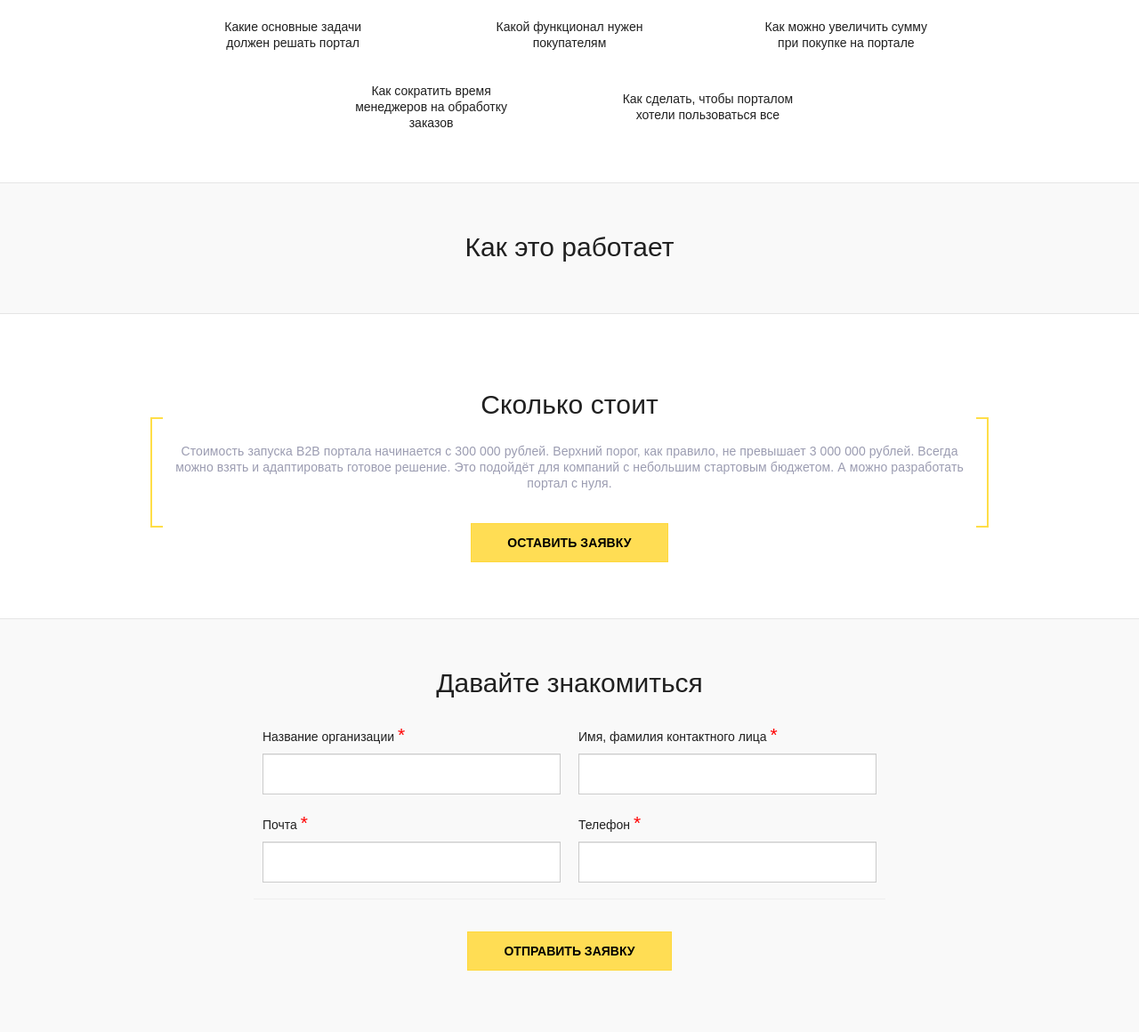
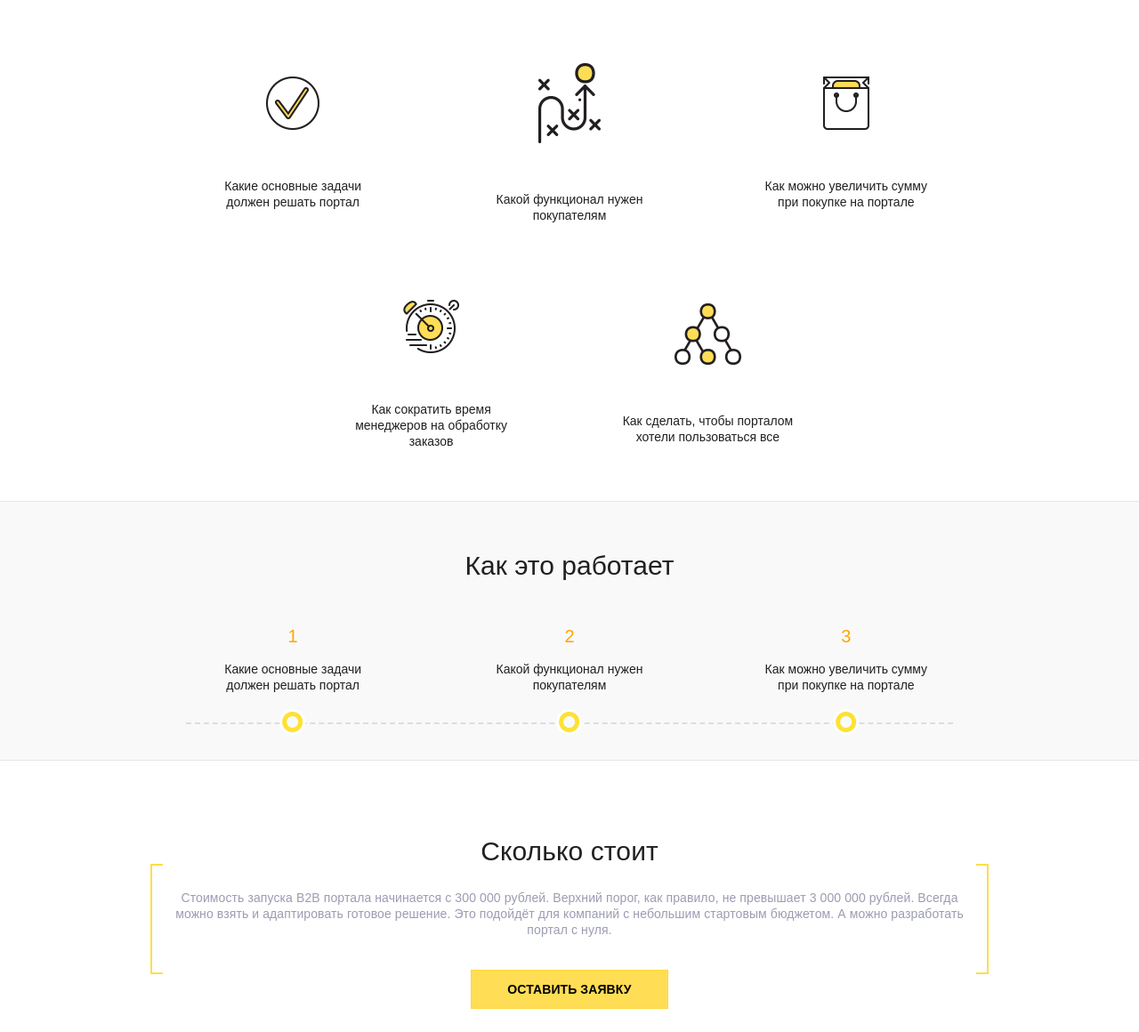
Before and after one commit to Stingermag/Bitrix, a plain HTML site: page index.html in a window 1280 px wide. Shown: the part 968-2128 px from the top of the page at 89% size. Drawn offline with Linux system fonts and the light colour scheme.

Commit message:
complete 3/7 tasks

```diff
--- a/css/main.css
+++ b/css/main.css
@@ -1,7 +1,9 @@
 * {
     box-sizing: border-box;
 }
-
+html {
+  scroll-behavior: smooth; /* свойство scroll-behavior не наследуется, применяется к прокручиваемым блокам */
+}
 body {
     background-color: #fff;
     color: #202020;
@@ -346,3 +348,34 @@ input.btn:active {
     padding: 11px 0;
     text-align: center;
 }
+.icon-item__icon {
+	padding: 50px 50px 50px 50px;
+}
+.yellow_digits {
+	color: orange;
+	font-size: 20px;
+}
+
+.hr_after_elipses{
+	padding: 0px;
+
+	margin: 0 40px 0 40px;
+
+
+
+	height: 0;
+	border: none;
+	border-top: 2px dashed #ddd;
+}
+.step-item_two {
+    margin: 0px;
+    padding: 0px;
+    text-align: center;
+}
+.elipses{
+	align-items: center;
+    display: flex;
+    flex-wrap: wrap;
+    justify-content: center;
+    height: 15px;
+}
--- a/index.html
+++ b/index.html
@@ -84,7 +84,7 @@
                         <div class="step-list">
                             <div class="step-list__item step-item">
                                 <div class="step-item__icon">
-
+                                    <img class="icon-item__icon" src="img/icon_1.png" alt="item__icon" title="item__icon">
                                 </div>
                                 <div class="step-item__descr">
                                     Какие основные задачи должен решать портал
@@ -92,7 +92,7 @@
                             </div>
                             <div class="step-list__item step-item">
                                 <div class="step-item__icon">
-
+                                    <img class="icon-item__icon" src="img/icon_2.png" alt="item__icon" title="item__icon">
                                 </div>
                                 <div class="step-item__descr">
                                     Какой функционал нужен покупателям
@@ -100,7 +100,7 @@
                             </div>
                             <div class="step-list__item step-item">
                                 <div class="step-item__icon">
-
+                                    <img class="icon-item__icon" src="img/icon_3.png" alt="item__icon" title="item__icon">
                                 </div>
                                 <div class="step-item__descr">
                                         Как можно увеличить сумму при покупке на портале
@@ -108,7 +108,7 @@
                             </div>
                             <div class="step-list__item step-item">
                                 <div class="step-item__icon">
-
+                                    <img class="icon-item__icon" src="img/icon_4.png" alt="item__icon" title="item__icon">
                                 </div>
                                 <div class="step-item__descr">
                                     Как сократить время менеджеров на обработку заказов
@@ -116,7 +116,7 @@
                             </div>
                             <div class="step-list__item step-item">
                                 <div class="step-item__icon">
-
+                                    <img class="icon-item__icon" src="img/icon_5.png" alt="item__icon" title="item__icon">
                                 </div>
                                 <div class="step-item__descr">
                                     Как сделать, чтобы порталом хотели пользоваться все
@@ -134,9 +134,80 @@
                     <h2 class="h1 section__title">
                         Как это работает
                     </h2>
+                     <div class="section__content">
+
+                        <div class="step-list">
+                            <div class="step-list__item step-item">
+                                <div class="step-item__icon">
+                                    <h2 class="yellow_digits">1</h2>
+                                </div>
+                                <div class="step-item__descr">
+                                    Какие основные задачи должен решать портал
+                                </div>
+                            </div>
+                            <div class="step-list__item step-item">
+                                <div class="step-item__icon">
+                                    <h2 class="yellow_digits">2</h2>
+                                </div>
+                                <div class="step-item__descr">
+                                    Какой функционал нужен покупателям
+                                </div>
+                            </div>
+                            <div class="step-list__item step-item">
+                                <div class="step-item__icon">
+                                    <h2 class="yellow_digits">3</h2>
+                                </div>
+                                <div class="step-item__descr">
+                                        Как можно увеличить сумму при покупке на портале
+                                </div>
+                            </div>
+                         </div>
+
+                    </div>
+
+
+
+                    <div class="section__content">
+
+                        <div class="elipses" >
+
+                            <div class="step-list__item step-item_two ">
+                                <div class="step-item__icon">
+                                    <img src="img/Ellipse.png" alt="Ellipse" title="Ellipse">
+                                </div>
+
+                            </div>
+                            <div class="step-list__item step-item_two">
+                                <div class="step-item__icon">
+                                   <img src="img/Ellipse.png" alt="Ellipse" title="Ellipse">
+                                </div>
+
+                            </div>
+                            <div class="step-list__item step-item_two">
+                                <div class="step-item__icon">
+                                    <img src="img/Ellipse.png" alt="Ellipse" title="Ellipse">
+                                </div>
+
+                            </div>
+                         </div>
+                          <hr class="hr_after_elipses">
+
+                    </div>
+
+
+
                 </div>
-                <!-- TODO: Как это работает -->
-            </div>
+                <!-- TODO: Как это работает
+
+            -->
+
+
+
+
+
+
+
+             </div>
 
             <div class="section">
                 <div class="section__container container">
@@ -159,6 +230,7 @@
                     <div class="section__content">
 
                         <form name="formrequest" class="recall-form">
+                            <a name="formrequest">
                             <div class="recall-form__row">
                                 <div class="recall-form__col">
                                     <label for="recall_form_company_name" class="recall-form__label">Название организации <span class="required">*</span></label>
```
Also changed, not shown: img/Ellipse.png (added), img/icon_1.png (added), img/icon_2.png (added), img/icon_3.png (added), img/icon_4.png (added), img/icon_5.png (added), source/макет.png (added).
